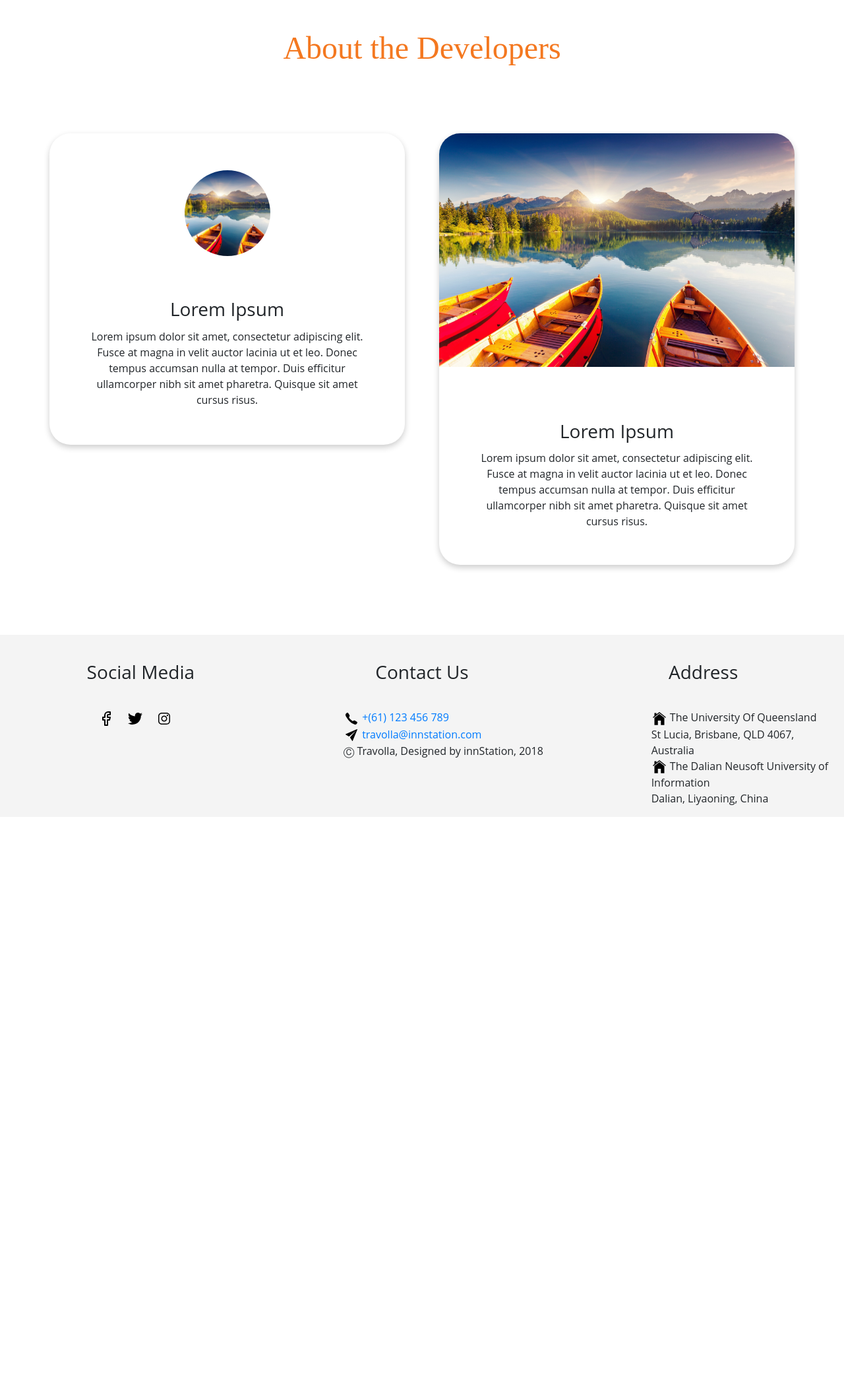
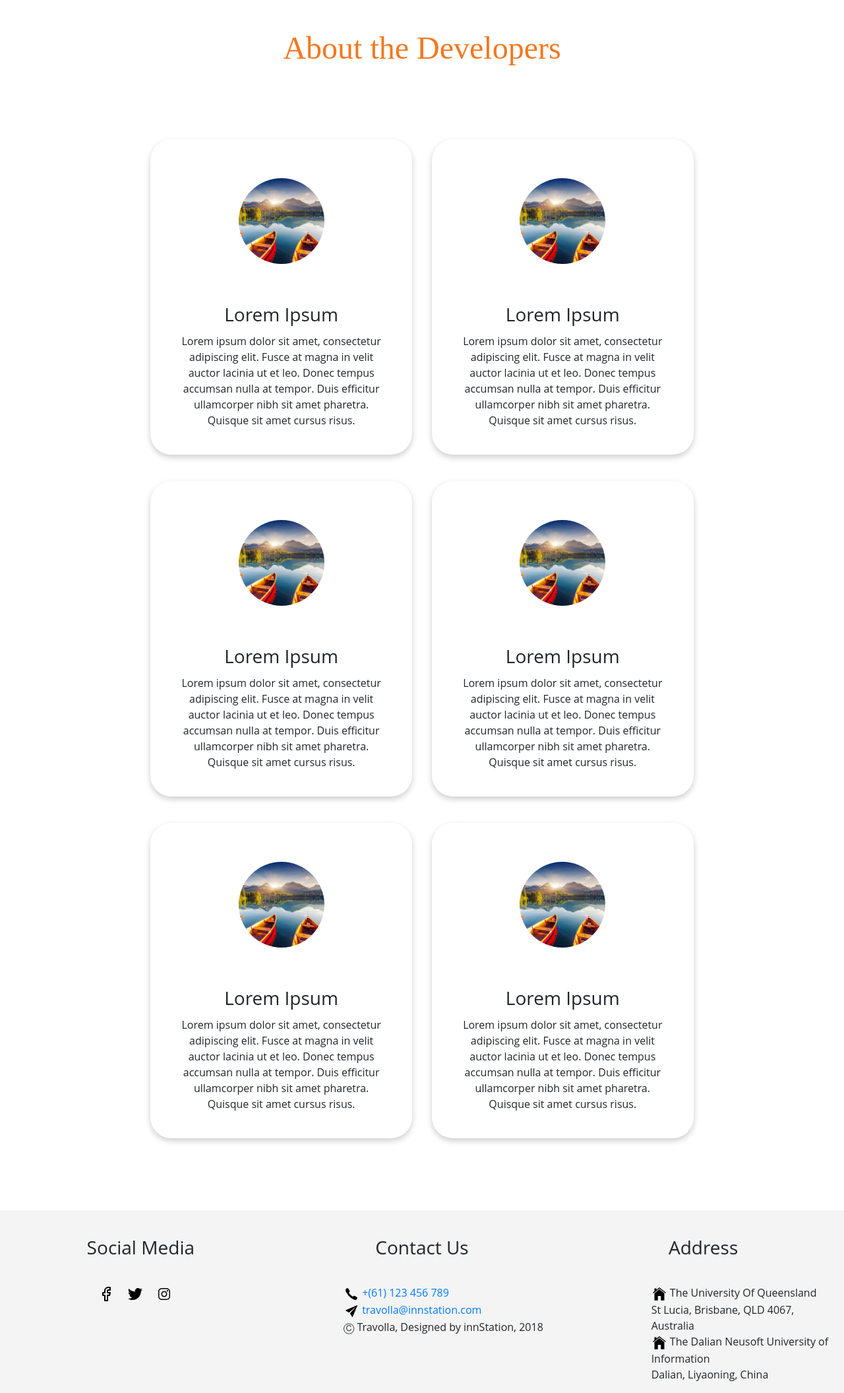
Before and after one commit to lulululu7766/Travolla, a PHP site: page /about.html in a window 1280 px wide. Shown: the part 66-2177 px from the top of the page at 66% size. Before the commit the page ends 1286 px from the top, so only its background shows below. Run offline with PHP 8.4, Linux system fonts and the light colour scheme; some libraries are stand-ins or nearby versions; some web fonts are replaced.

Commit message:
Updated About Page
Updated:
- about.html: To include more cards.
- about.css: To ensure all cards had a consistent style

```diff
--- a/about.html
+++ b/about.html
@@ -52,16 +52,20 @@
             <h1 id="toptitle"> About the Developers </h1>
         </div >
     </div>
-    <div class="container-fluid" style="padding-left: 5%; padding-right: 5%">
+    <div class="container-fluid">
         <div class="row">
-            <div class="col-xs-12 col-sm-12 col-md-6 col-lg-6">
+            <div class="col-xs-12 col-sm-12 col-md-2 col-lg-2"></div>
+            <div class="col-xs-12 col-sm-12 col-md-4 col-lg-4">
                 <div class="text-center rounded-rectangle">
-                    <img src="css/images/bg.jpg" alt = welcomepic class="round">
+                    <div>
+                        <img src="css/images/bg.jpg" alt = welcomepic class="round">
+                    </div>
                     <h3 class="card-title">Lorem Ipsum</h3>
                     <p class="rounded-center card-text">Lorem ipsum dolor sit amet, consectetur adipiscing elit. Fusce at magna in velit auctor lacinia ut et leo. Donec tempus accumsan nulla at tempor. Duis efficitur ullamcorper nibh sit amet pharetra. Quisque sit amet cursus risus. </p>
                 </div>
             </div>
-            <div class="col-xs-12 col-sm-12 col-md-6 col-lg-6">
+            <!--
+            <div class="col-xs-12 col-sm-12 col-md-4 col-lg-4">
                 <div class="text-center rounded-rectangle2">
                     <div>
                         <img src="css/images/bg.jpg" alt = welcomepic class="round2">
@@ -70,6 +74,65 @@
                     <p class="rounded-center card-text2">Lorem ipsum dolor sit amet, consectetur adipiscing elit. Fusce at magna in velit auctor lacinia ut et leo. Donec tempus accumsan nulla at tempor. Duis efficitur ullamcorper nibh sit amet pharetra. Quisque sit amet cursus risus. </p>
                 </div>
             </div>
+            -->
+            <div class="col-xs-12 col-sm-12 col-md-4 col-lg-4">
+                <div class="text-center rounded-rectangle">
+                    <div>
+                        <img src="css/images/bg.jpg" alt = welcomepic class="round">
+                    </div>
+                    <h3 class="card-title">Lorem Ipsum</h3>
+                    <p class="rounded-center card-text">Lorem ipsum dolor sit amet, consectetur adipiscing elit. Fusce at magna in velit auctor lacinia ut et leo. Donec tempus accumsan nulla at tempor. Duis efficitur ullamcorper nibh sit amet pharetra. Quisque sit amet cursus risus. </p>
+                </div>
+            </div>
+            <div class="col-xs-12 col-sm-12 col-md-2 col-lg-2"></div>
+        </div>
+
+        <div class="row">
+            <div class="col-xs-12 col-sm-12 col-md-2 col-lg-2"></div>
+            <div class="col-xs-12 col-sm-12 col-md-4 col-lg-4">
+                <div class="text-center rounded-rectangle">
+                    <div>
+                        <img src="css/images/bg.jpg" alt = welcomepic class="round">
+                    </div>
+                    <h3 class="card-title">Lorem Ipsum</h3>
+                    <p class="rounded-center card-text">Lorem ipsum dolor sit amet, consectetur adipiscing elit. Fusce at magna in velit auctor lacinia ut et leo. Donec tempus accumsan nulla at tempor. Duis efficitur ullamcorper nibh sit amet pharetra. Quisque sit amet cursus risus. </p>
+                </div>
+            </div>
+
+            <div class="col-xs-12 col-sm-12 col-md-4 col-lg-4">
+                <div class="text-center rounded-rectangle">
+                    <div>
+                        <img src="css/images/bg.jpg" alt = welcomepic class="round">
+                    </div>
+                    <h3 class="card-title">Lorem Ipsum</h3>
+                    <p class="rounded-center card-text">Lorem ipsum dolor sit amet, consectetur adipiscing elit. Fusce at magna in velit auctor lacinia ut et leo. Donec tempus accumsan nulla at tempor. Duis efficitur ullamcorper nibh sit amet pharetra. Quisque sit amet cursus risus. </p>
+                </div>
+            </div>
+            <div class="col-xs-12 col-sm-12 col-md-2 col-lg-2"></div>
+        </div>
+
+        <div class="row">
+            <div class="col-xs-12 col-sm-12 col-md-2 col-lg-2"></div>
+            <div class="col-xs-12 col-sm-12 col-md-4 col-lg-4">
+                <div class="text-center rounded-rectangle">
+                    <div>
+                        <img src="css/images/bg.jpg" alt = welcomepic class="round">
+                    </div>
+                    <h3 class="card-title">Lorem Ipsum</h3>
+                    <p class="rounded-center card-text">Lorem ipsum dolor sit amet, consectetur adipiscing elit. Fusce at magna in velit auctor lacinia ut et leo. Donec tempus accumsan nulla at tempor. Duis efficitur ullamcorper nibh sit amet pharetra. Quisque sit amet cursus risus. </p>
+                </div>
+            </div>
+
+            <div class="col-xs-12 col-sm-12 col-md-4 col-lg-4">
+                <div class="text-center rounded-rectangle">
+                    <div>
+                        <img src="css/images/bg.jpg" alt = welcomepic class="round">
+                    </div>
+                    <h3 class="card-title">Lorem Ipsum</h3>
+                    <p class="rounded-center card-text">Lorem ipsum dolor sit amet, consectetur adipiscing elit. Fusce at magna in velit auctor lacinia ut et leo. Donec tempus accumsan nulla at tempor. Duis efficitur ullamcorper nibh sit amet pharetra. Quisque sit amet cursus risus. </p>
+                </div>
+            </div>
+            <div class="col-xs-12 col-sm-12 col-md-2 col-lg-2"></div>
         </div>
     </div>
 
--- a/css/about.css
+++ b/css/about.css
@@ -14,10 +14,6 @@ h3.card-title {
 
 p.card-text {
     text-align: center;
-}
-
-p.card-text2 {
-    text-align: center;
     padding-left: 10%;
     padding-right: 10%;
     padding-bottom: 10%
@@ -28,6 +24,24 @@ img.round {
     width: 130px;
     object-fit: cover;
     border-radius: 50%;
+    margin-top: 15%;
+}
+
+.rounded-rectangle {
+    border-radius:2rem;
+    box-shadow: 0 4px 10px 0 rgba(0,0,0,0.2);
+    margin-bottom: 5%;
+    margin-top: 5%;
+}
+
+
+
+/*
+p.card-text2 {
+    text-align: center;
+    padding-left: 10%;
+    padding-right: 10%;
+    padding-bottom: 10%;
 }
 
 img.round2 {
@@ -36,15 +50,8 @@ img.round2 {
     border-radius: 2rem 2rem 0 0;
 }
 
-.rounded-rectangle {
-    border-radius:2rem;
-    box-shadow: 0 4px 10px 0 rgba(0,0,0,0.2);
-    padding: 10%;
-    margin: 2%
-}
-
 .rounded-rectangle2 {
     border-radius:2rem;
     box-shadow: 0 4px 10px 0 rgba(0,0,0,0.2);
-    margin: 2%
 }
+*/
```
